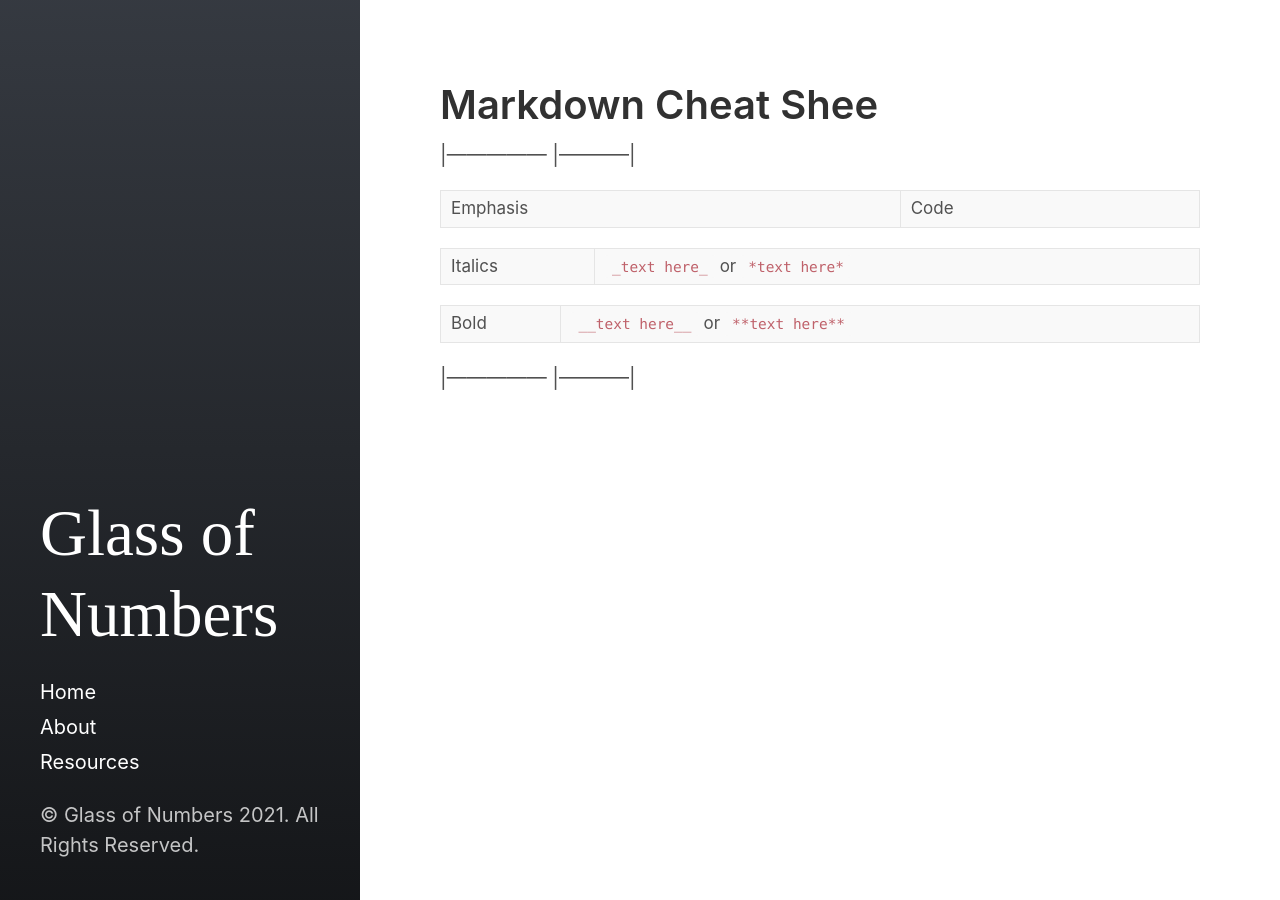
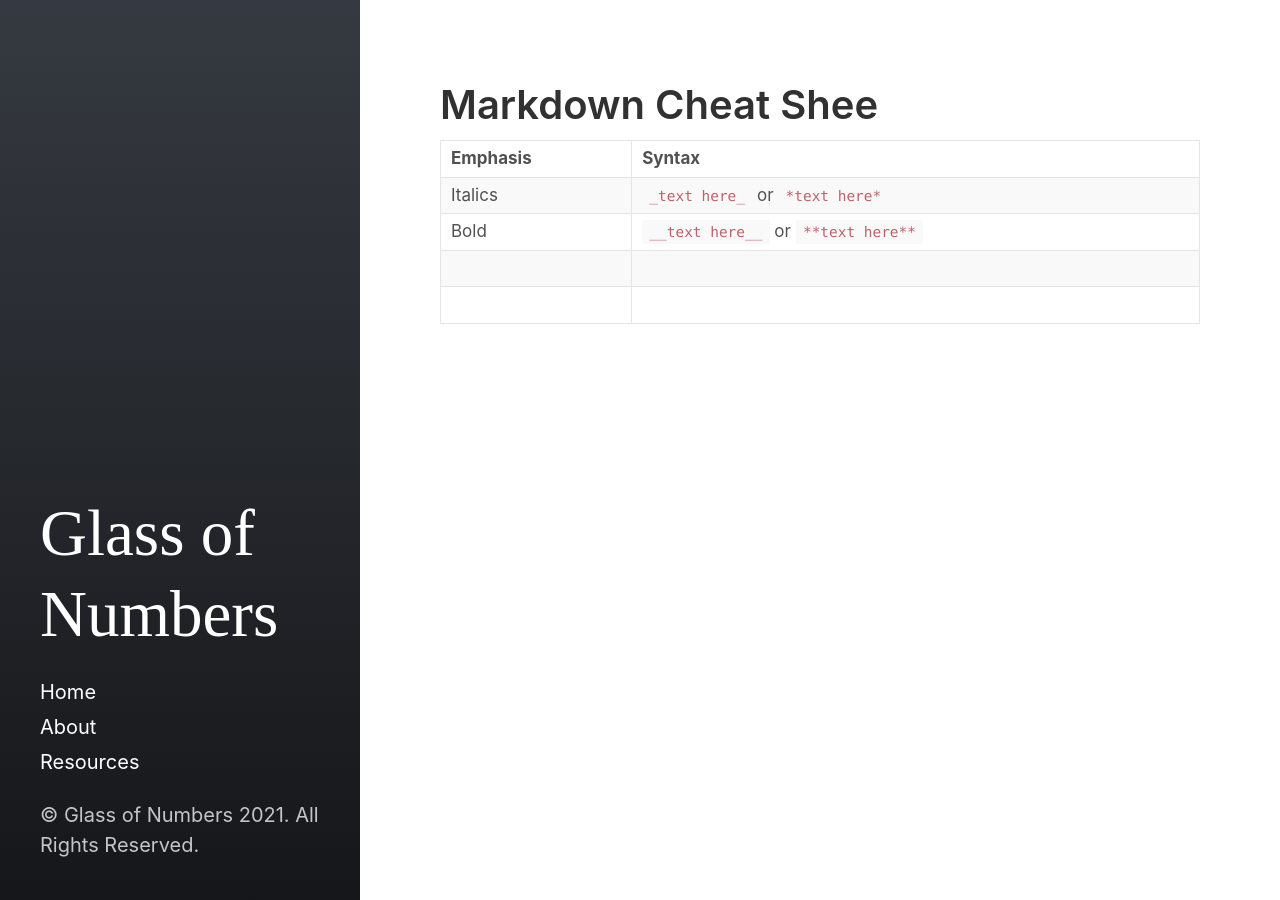
Before and after one commit to mokcak/mokcak.github.io, a Jekyll site: the page built from category/cheatsheets/markdown.md, in a window 1280 px wide. Built offline with Jekyll 4.4.1, drawn with Linux system fonts in a browser that asks for light colours.

Commit message:
Update markdown.md

```diff
--- a/category/cheatsheets/markdown.md
+++ b/category/cheatsheets/markdown.md
@@ -3,12 +3,9 @@ layout: page
 title: Markdown Cheat Shee
 ---
 
-|--------------- |-----------|
-
-| Emphasis |  Code  |
-
-| Italics        | `_text here_` or `*text here*` |
-
-| Bold          | `__text here__` or `**text here**` |
-
-|--------------- |-----------|
+| Emphasis | Syntax                             |
+| -------- | ---------------------------------- |
+| Italics  | `_text here_` or `*text here*`     |
+| Bold     | `__text here__` or `**text here**` |
+|          |                                    |
+|          |                                    |
```
